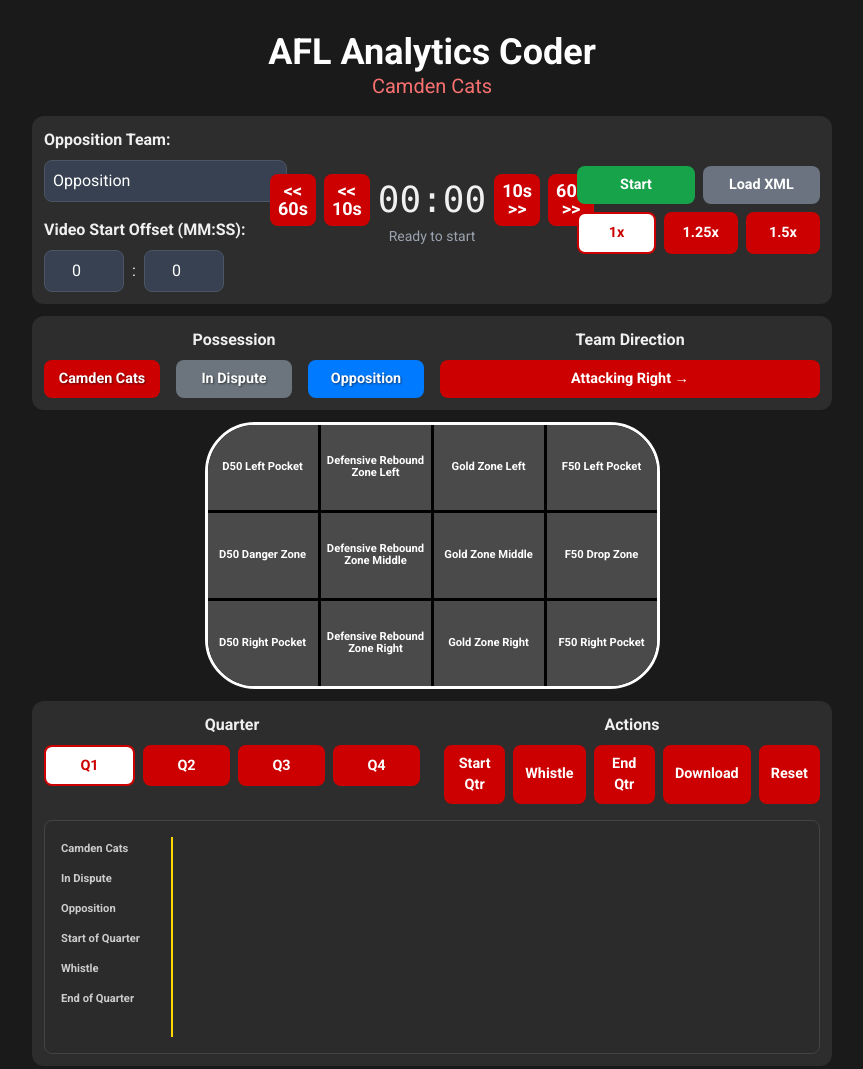
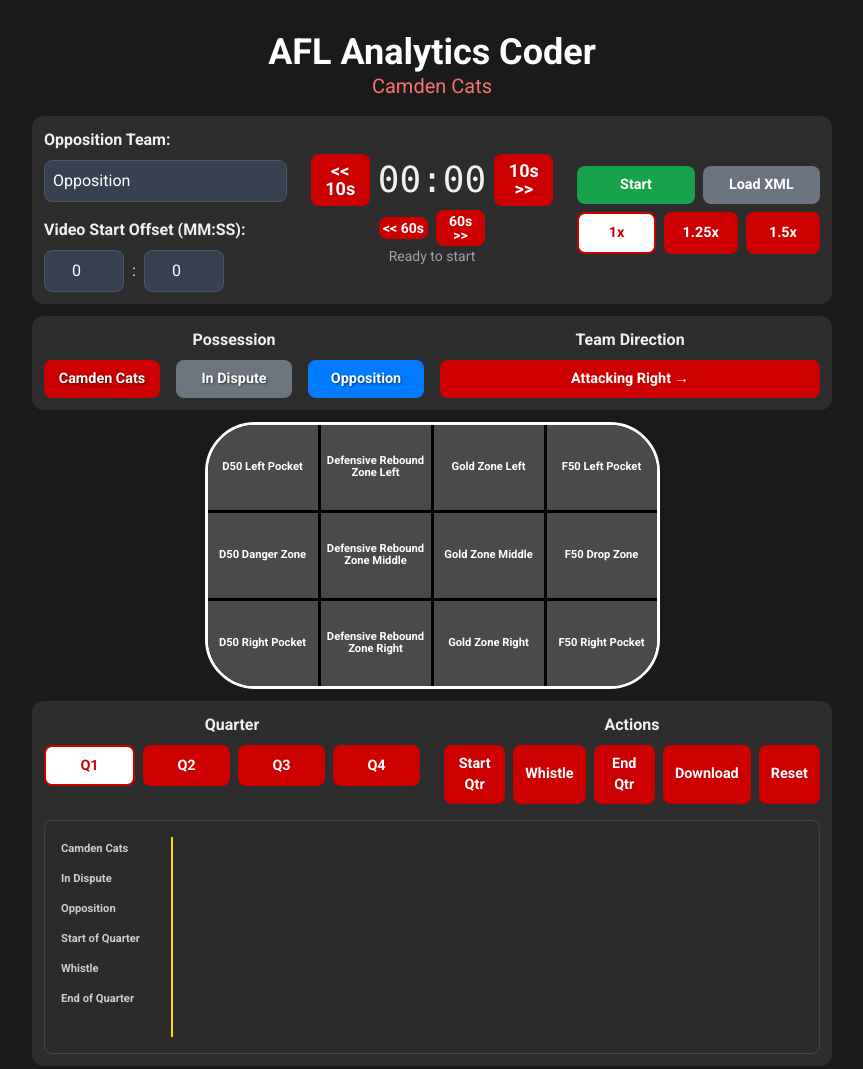
Before and after one commit to NickPez36/AFL_Tracking_Tools, a plain HTML site: page tools/AFL_Possession_Tracker_V3.0.html in a window 1280 px wide. Shown: the whole page, without its empty margins (208-1071 px from the left). Drawn offline with nearby package versions, Linux system fonts and the light colour scheme.

Commit message:
Update AFL_Possession_Tracker_V3.0.html

```diff
--- a/tools/AFL_Possession_Tracker_V3.0.html
+++ b/tools/AFL_Possession_Tracker_V3.0.html
@@ -234,12 +234,16 @@
                          </div>
                     </div>
                     <div class="text-center">
-                        <div class="flex justify-center items-center gap-2">
-                            <button id="rewind60Btn" class="control-btn text-lg p-2 leading-none"><< 60s</button>
-                            <button id="rewindBtn" class="control-btn text-lg p-2 leading-none"><< 10s</button>
-                            <div class="text-4xl font-mono" id="timerDisplay">00:00</div>
-                            <button id="ffBtn" class="control-btn text-lg p-2 leading-none">10s >></button>
-                            <button id="ff60Btn" class="control-btn text-lg p-2 leading-none">60s >></button>
+                        <div class="flex flex-col items-center gap-1">
+                            <div class="flex justify-center items-center gap-2">
+                                <button id="rewindBtn" class="control-btn text-lg p-2 leading-none"><< 10s</button>
+                                <div class="text-4xl font-mono" id="timerDisplay">00:00</div>
+                                <button id="ffBtn" class="control-btn text-lg p-2 leading-none">10s >></button>
+                            </div>
+                            <div class="flex justify-center items-center gap-2">
+                                <button id="rewind60Btn" class="control-btn text-sm p-1 leading-none"><< 60s</button>
+                                <button id="ff60Btn" class="control-btn text-sm p-1 leading-none">60s >></button>
+                            </div>
                         </div>
                         <div class="text-sm text-gray-400" id="status">Ready to start</div>
                     </div>
@@ -865,4 +869,4 @@
         });
     </script>
 </body>
-</html>
+</ht
```
